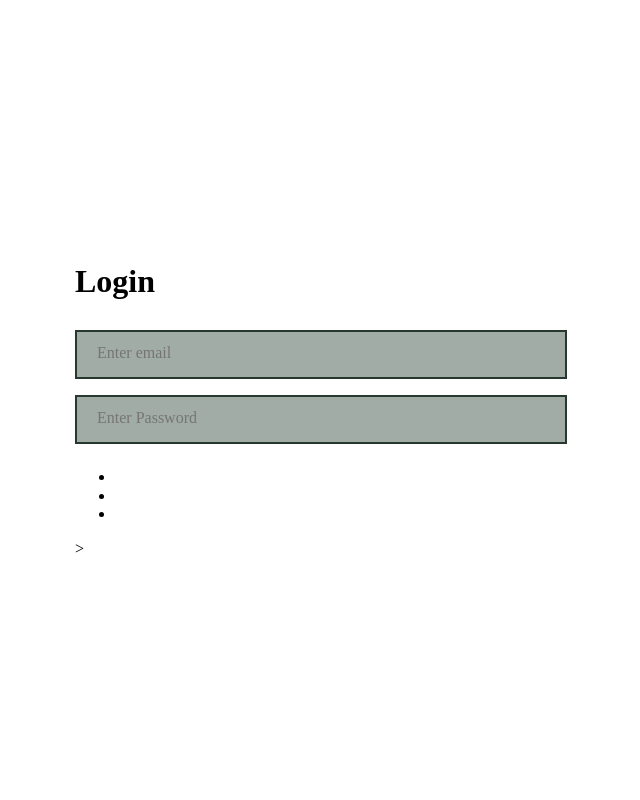
After one commit to Yorboot/Starbot, a PHP site: page /Starbot/includes/extra-pages/Login/index.html in a window 1280 px wide. The commit adds this page. Shown: the whole page, without its empty margins (319-959 px from the left). Run offline with PHP 8.4, Linux system fonts and the light colour scheme; some libraries are stand-ins or nearby versions.

Commit message:
Login page
Began working on a proper login page

```diff
--- /dev/null
+++ b/includes/extra-pages/Login/index.html
@@ -0,0 +1,29 @@
+<!DOCTYPE html>
+<html lang="en">
+<head>
+    <meta charset="UTF-8">
+    <meta name="viewport" content="width=device-width, initial-scale=1.0">
+    <title>Login</title>
+    <link rel="stylesheet" href="node_modules/normalize.css/normalize.css">
+    <link rel="stylesheet" href="style.css">
+</head>
+<body>
+    <main class="Container">
+        <form>
+            <h1 class="Title">Login</h1>
+            <div>
+                <input class="Inputs" type="text" placeholder="Enter email">
+                <input class="Inputs" type="password" placeholder="Enter Password">
+            </div>
+
+            <div>
+                 <ul class="Boxes">
+                    <li class=""><a href=""><img src="" alt=""></a></li>
+                    <li><a href=""><img src="" alt=""></a></li>
+                    <li><a href=""><img src="" alt=""></a></li>
+                </ul>
+            </div>>
+        </form>
+    </main>
+</body>
+</html>
--- /dev/null
+++ b/includes/extra-pages/Login/style.css
@@ -0,0 +1,28 @@
+html {
+  margin: 0%;
+  padding: 0%;
+}
+
+body {
+  margin: 0%;
+  padding: 0%;
+}
+
+.Container {
+  justify-content: center;
+  align-items: center;
+  display: flex;
+  height: 100vh;
+}
+
+.Inputs {
+  background-color: rgba(71, 90, 80, 0.5);
+  width: 100%;
+  padding: 12px 20px 15px 20px;
+  margin: 8px 0;
+  display: inline-block;
+  border: 2px solid rgb(39, 56, 47);
+  box-sizing: border-box;
+}
+
+/*# sourceMappingURL=style.css.map */
--- /dev/null
+++ b/includes/extra-pages/Login/style.scss
@@ -0,0 +1,26 @@
+$Width:100vh;
+$height:100vh;
+html{
+    margin: 0%;
+    padding: 0%;
+}
+body{
+    margin: 0%;
+    padding: 0%;
+}
+
+.Container {
+    justify-content: center;
+    align-items: center;
+    display: flex;
+    height: $height;
+}
+.Inputs{
+    background-color: rgba(71, 90, 80, 0.5);
+    width: 100%;
+    padding: 12px 20px 15px 20px;
+    margin: 8px 0;
+    display: inline-block;
+    border: 2px solid rgb(39, 56, 47);
+    box-sizing: border-box;
+}
--- a/index.php
+++ b/index.php
@@ -40,7 +40,7 @@
         <div class="Flex-container">
             <div class="Main-text">
                 <h1 class="Title">Starbot</h1>
-                <span>&copy;Star-Bot 2023</span>
+                <span>&copy;Star-Bot 2024</span>
             </div>
         </div>
     </main>
```
Also changed, not shown: includes/extra-pages/Commands/commands.css (renamed from includes/extra pages/Commands/commands.css), includes/extra-pages/Commands/commands.html (renamed from includes/extra pages/Commands/commands.html), includes/extra-pages/Commands/index.js (renamed from includes/extra pages/Commands/index.js), includes/extra-pages/ForgotPsw/Pswh.inc.php (added), includes/extra-pages/ForgotPsw/index.html (renamed from includes/extra pages/ForgotPsw/index.html), includes/extra-pages/ForgotPsw/style.css (added), includes/extra-pages/registerSucess/checked.png (renamed from includes/extra pages/registerSucess/checked.png), includes/extra-pages/registerSucess/registerSucess.css (renamed from includes/extra pages/registerSucess/registerSucess.css), includes/extra-pages/registerSucess/registerSucess.html (renamed from includes/extra pages/registerSucess/registerSucess.html), 1 other file.
